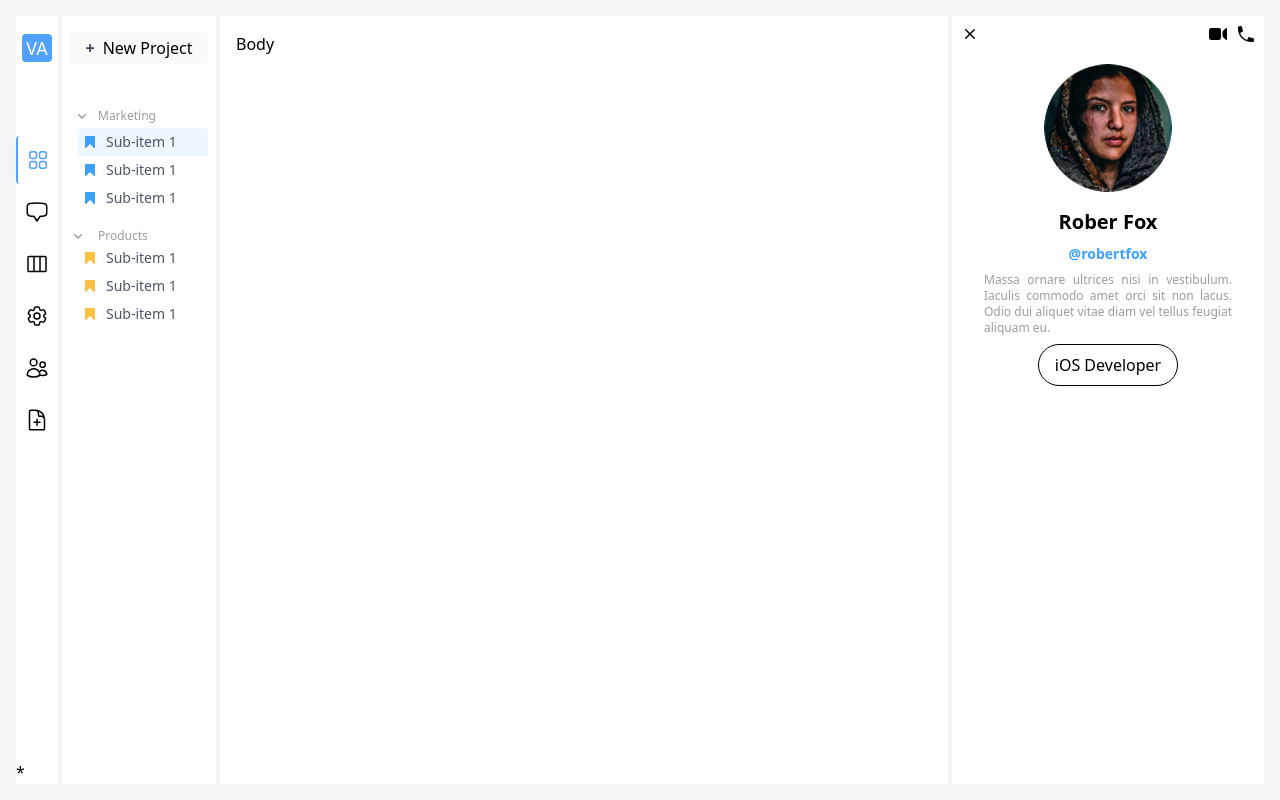
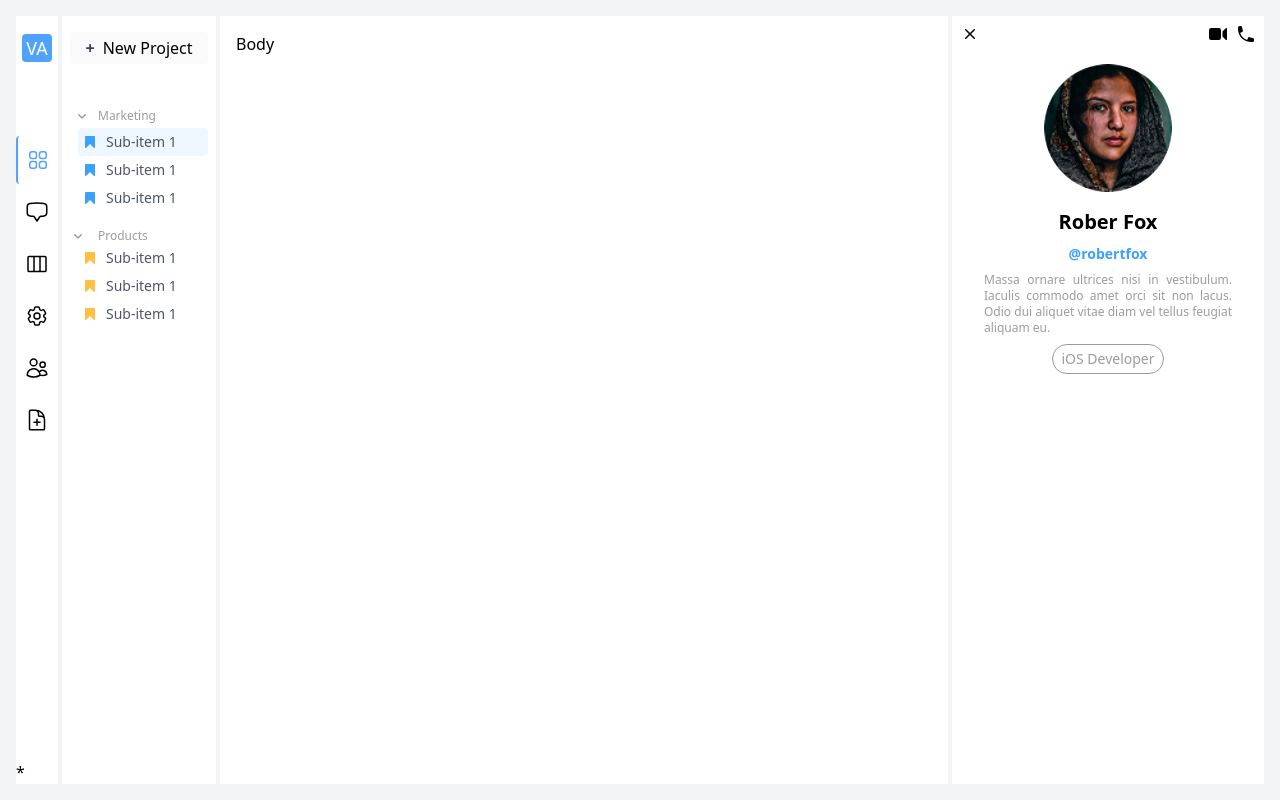
Before and after one commit to Lova1401Code/task-manager-frontend, a React (Vite) app: page / in a window 1280 px wide. Built offline with nearby package versions, Linux system fonts and the light colour scheme.

Commit message:
style: update button styling for job title in ExtendProfile component

```diff
--- a/src/pages/ExtendProfile.jsx
+++ b/src/pages/ExtendProfile.jsx
@@ -24,7 +24,7 @@ export default function ExtendProfile() {
                 <h2 className="text-xl font-bold">Rober Fox</h2>
                 <h3 className="text-[#3BA1FF] text-sm font-semibold">@robertfox</h3>
                 <p className="text-[#9C9C9C] text-xs text-justify px-6">Massa ornare ultrices nisi in vestibulum. Iaculis commodo amet orci sit non lacus. Odio dui aliquet vitae diam vel tellus feugiat aliquam eu.</p>
-                <button className="px-4 py-2 rounded-full border">iOS Developer</button>
+                <button className="px-2 py-1 text-sm rounded-full border border-[#9C9C9C] text-[#9C9C9C]">iOS Developer</button>
             </div>
         </div>
     </div>
```
